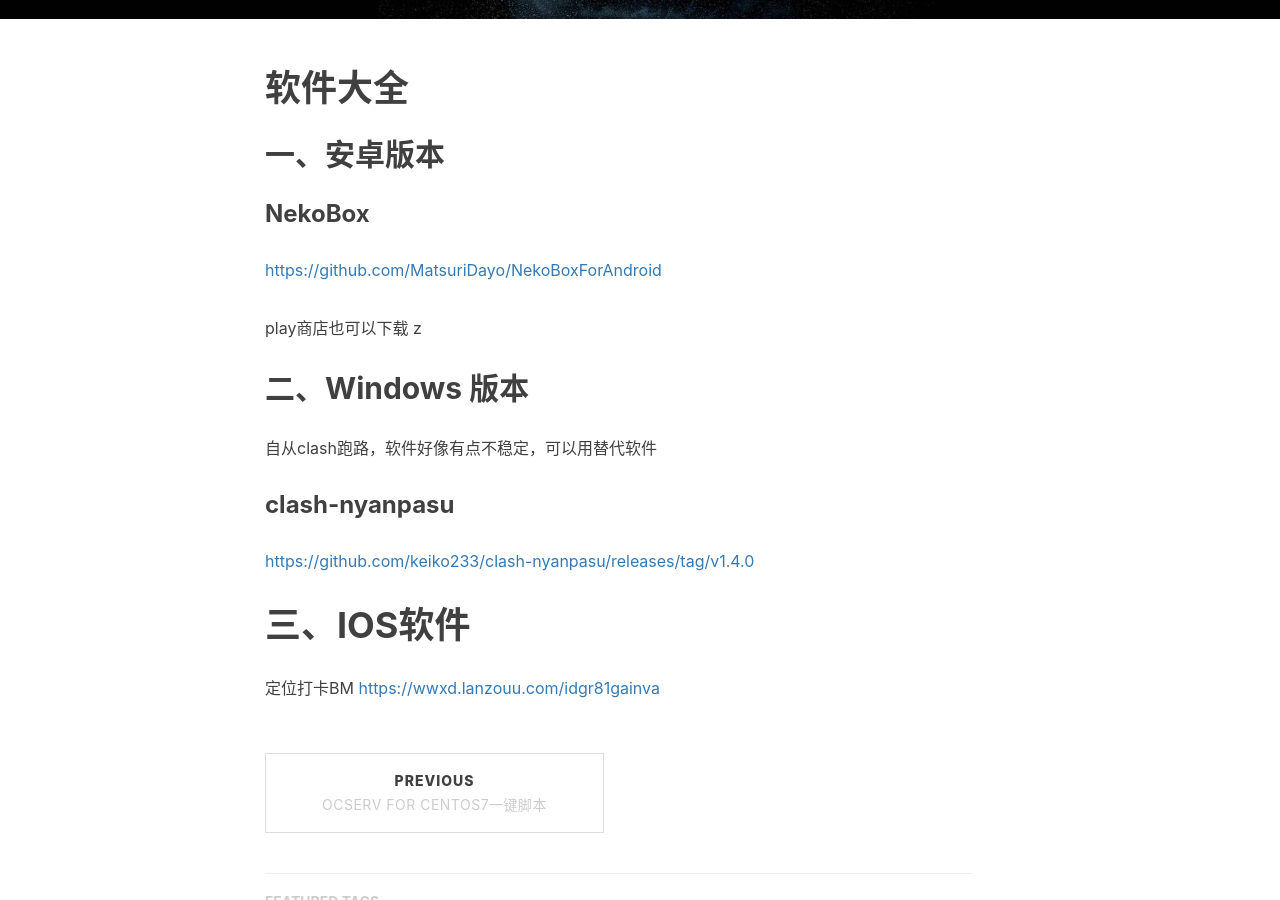
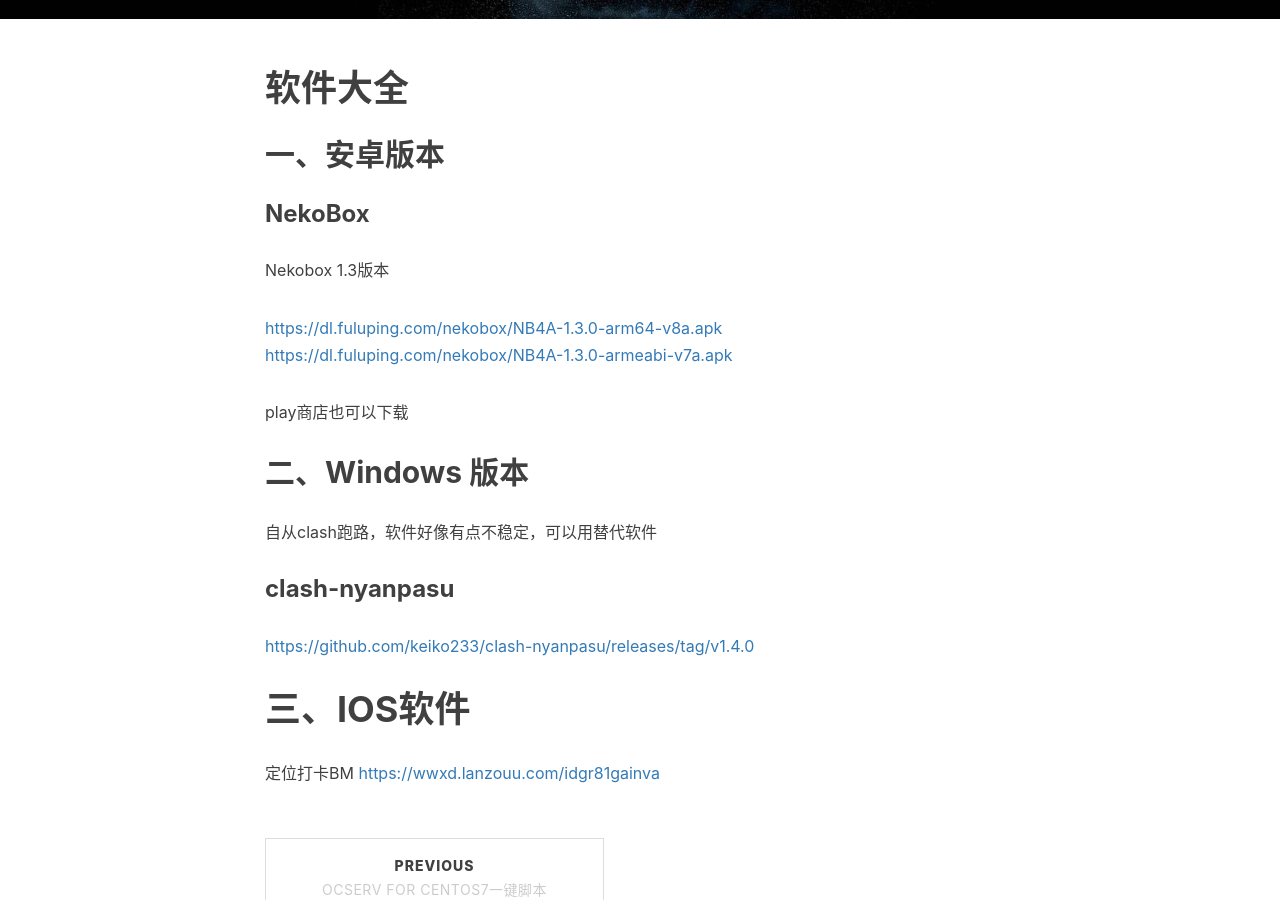
Before and after one commit to kingask/kingask.github.io, a Jekyll site: the page built from _posts/2023-11-25-soft.markdown, in a window 1280 px wide and 900 px high, scrolled down 438 px. Built offline with Jekyll 4.4.1, drawn with Linux system fonts in a browser that asks for light colours; nearby versions of some CDN libraries; comment, search, counter and statistics services are not loaded.

Commit message:
modified:   _posts/2023-11-25-soft.markdown

```diff
--- a/_posts/2023-11-25-soft.markdown
+++ b/_posts/2023-11-25-soft.markdown
@@ -17,11 +17,13 @@
 
 ### NekoBox
 
+Nekobox 1.3版本
 
-[https://github.com/MatsuriDayo/NekoBoxForAndroid](https://github.com/MatsuriDayo/NekoBoxForAndroid)
+[https://dl.fuluping.com/nekobox/NB4A-1.3.0-arm64-v8a.apk](https://dl.fuluping.com/nekobox/NB4A-1.3.0-arm64-v8a.apk)
+[https://dl.fuluping.com/nekobox/NB4A-1.3.0-armeabi-v7a.apk](https://dl.fuluping.com/nekobox/NB4A-1.3.0-armeabi-v7a.apk)
 
 play商店也可以下载
-z
+
 ## 二、Windows 版本
 
 自从clash跑路，软件好像有点不稳定，可以用替代软件
```
